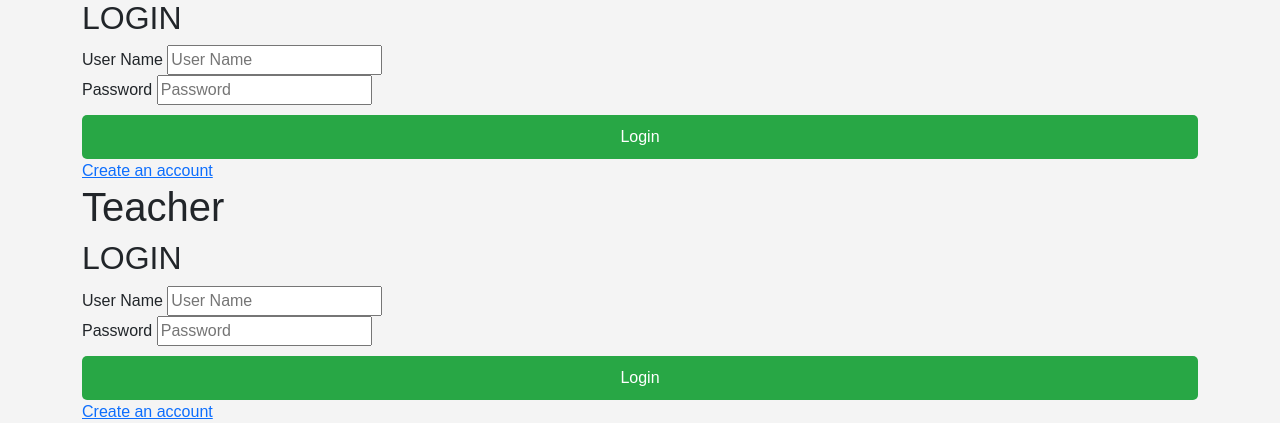
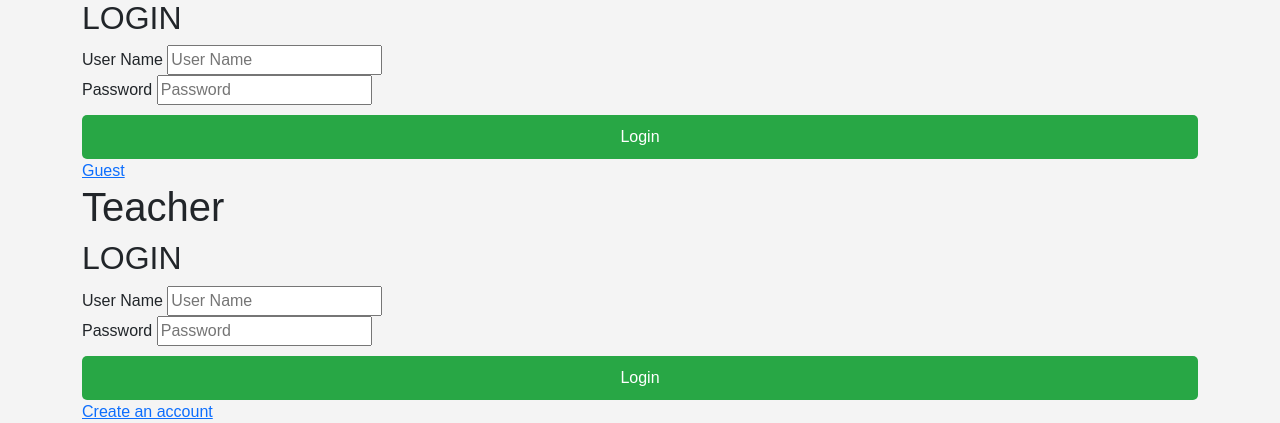
Before and after one commit to ovirce/TSP, a PHP site: page / in a window 1280 px wide. Shown: the part 107-530 px from the top of the page. Run offline with PHP 8.4, Linux system fonts and the light colour scheme.

Commit message:
added guest

```diff
--- a/index.php
+++ b/index.php
@@ -28,7 +28,7 @@
      	<input type="password" name="password" placeholder="Password"><br>
 
      	<button type="submit">Login</button>
-          <a href="signup.php" class="ca">Create an account</a>
+          <a href="signup.php" class="ca">Guest</a>
      </form>
 
     <h1>Teacher</h1>
```
